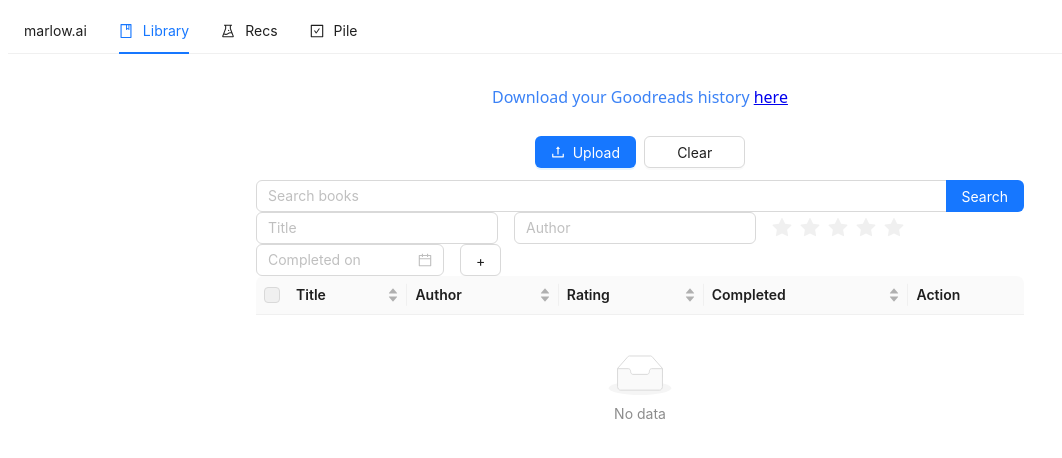
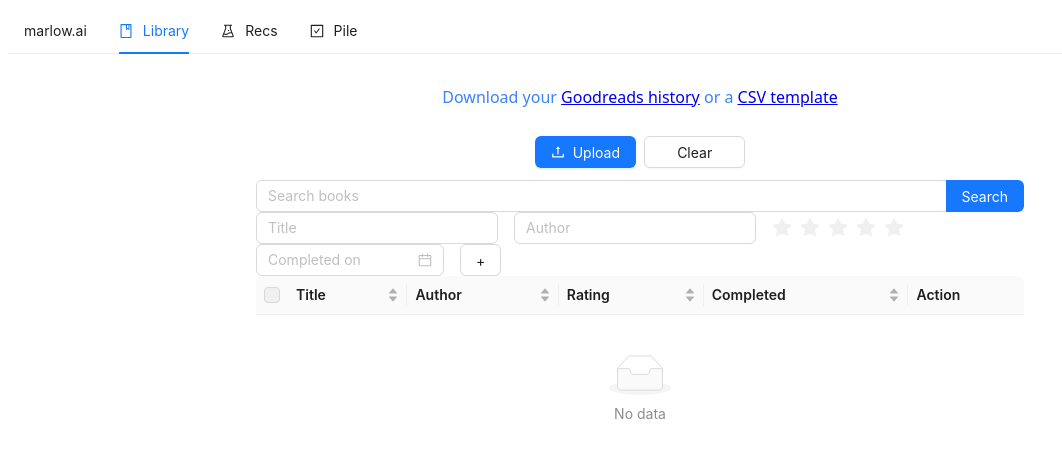
Before and after one commit to danielcorin/marlow-ai, a Next.js app: page /library in a window 1280 px wide. Shown: the top 458 px of the page, without its empty margins (0-1062 px from the left). Built offline with nearby package versions, Linux system fonts and the light colour scheme.

Commit message:
Add csv template download (#4)

```diff
--- a/src/pages/library.tsx
+++ b/src/pages/library.tsx
@@ -10,12 +10,19 @@ import { Button, Upload } from 'antd'
 import Head from "next/head"
 import { parse } from 'papaparse'
 import { useState } from "react"
+import { CSVLink } from "react-csv"
 
 
 export default function LibraryPage() {
   const readHook = useLocalStorageObject<ReadBook>("read", [])
 
   const [selectedReadBooks, setSelectedReadBooks] = useState<ReadBook[]>([])
+
+  const testCSV = [
+    {title: "Test Title", author: "Test Author"},
+    {title: "Test Title Two", author: "Test Author Two", "My Rating": 3},
+    {title: "Test Title Three", author: "Test Author Three", "My Rating": 2, "Date Read": "2022-02-12"},
+  ]
 
   const handleFile = (file: File) => {
     const reader = new FileReader()
@@ -52,8 +59,8 @@ export default function LibraryPage() {
       <title>{`${currentPage} - marlow.ai`}</title>
       </Head>
       <div className="max-w-3xl mx-auto mt-8">
-        <div className="text-center text-l font-light mb-4 text-blue-500">
-          Download your Goodreads history <a href="https://www.goodreads.com/review/import" target="_blank">here</a>
+      <div className="text-center text-l font-light mb-4 text-blue-500">
+          Download your <a href="https://www.goodreads.com/review/import" target="_blank">Goodreads history</a> or a <CSVLink target="_blank" data={testCSV} filename={"my_books_template.csv"}>CSV template</CSVLink>
         </div>
 
         <div className="flex flex-col items-center justify-center p-3">
--- a/src/pages/pile.tsx
+++ b/src/pages/pile.tsx
@@ -38,7 +38,7 @@ export default function PilePage() {
         >
           <Form.Item className="flex flex-col items-center justify-center p-3">
             <div className="grid grid-cols-2 gap-2">
-              {Object.values(recHook.items).length !== 0 ?
+              {Object.values(recHook.items || {}).length !== 0 ?
                 <Button type="primary" icon={<DownloadOutlined />}>
                   <CSVLink data={booksToCSVData(Object.values(recHook.items || {}))} filename={"recommendations.csv"}>
                     Download
```
